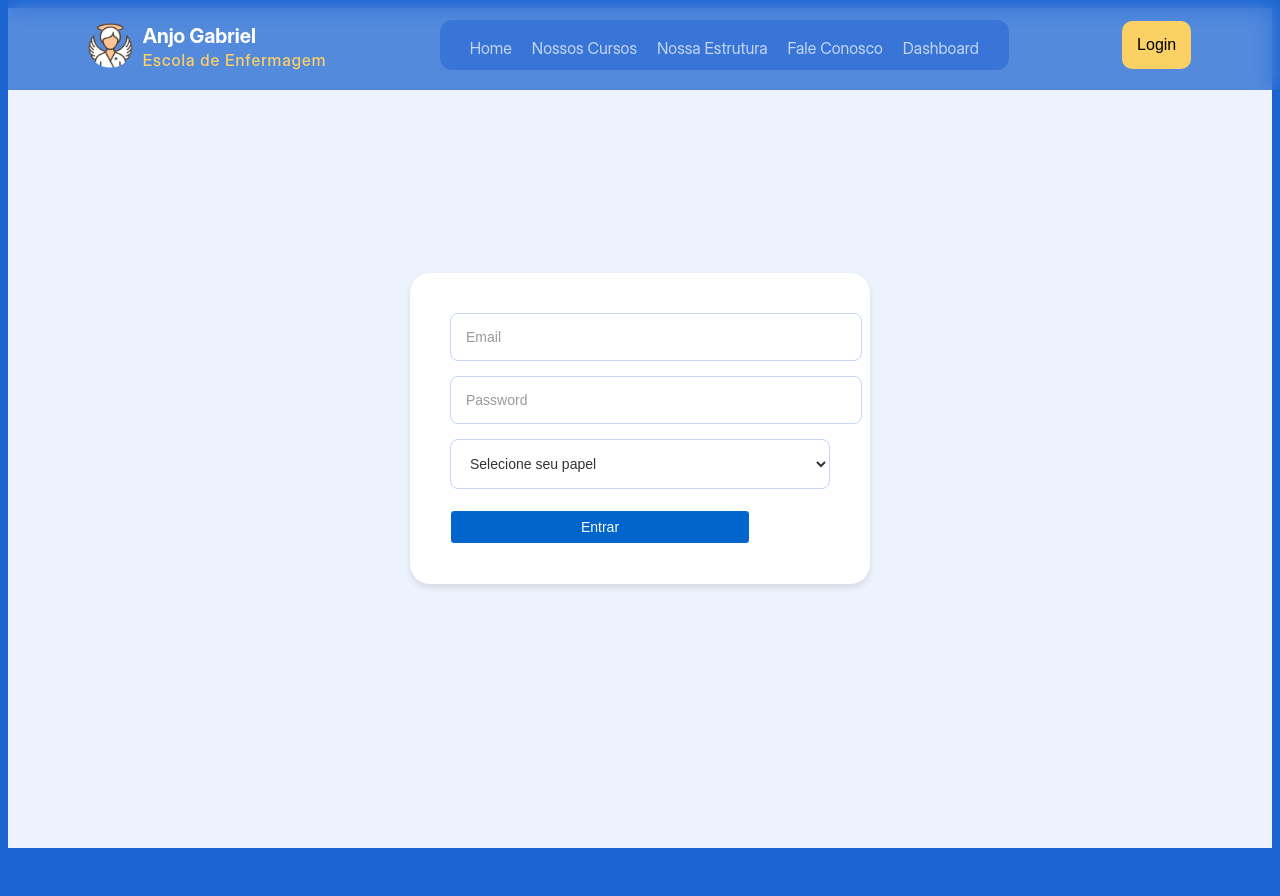
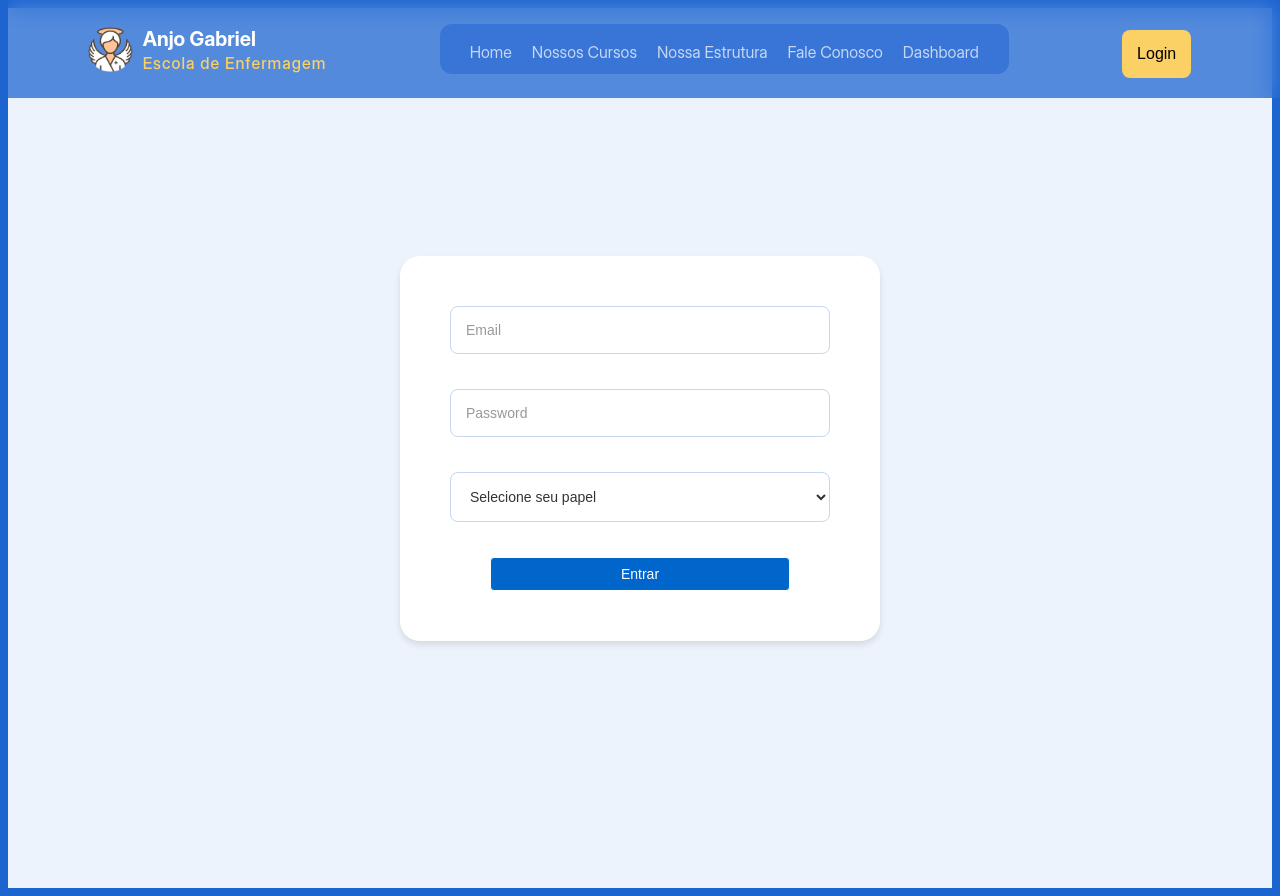
Before and after one commit to MP-oliveira/frontend-anjogabriel, a React (Vite) app in the folder frontend/: page /login in a window 1280 px wide. Before the commit the page ends 856 px from the top, so only its background shows below. Built offline with nearby package versions, Linux system fonts and the light colour scheme.

Commit message:
fix: circular load collor

```diff
--- a/frontend/src/components/Transacoes/Transacoes.css
+++ b/frontend/src/components/Transacoes/Transacoes.css
@@ -191,3 +191,19 @@
 .btn-action:hover {
   background-color: #0d3b7d;
 }
+
+.loading-container {
+  display: flex;
+  flex-direction: column;
+  align-items: center;
+  justify-content: center;
+  min-height: 100vh;
+  background-color: #1a53a2;
+  color: #fff;
+  gap: 20px;
+}
+
+.loading-container p {
+  font-size: 18px;
+  margin: 0;
+}
--- a/frontend/src/components/Transacoes/Transacoes.jsx
+++ b/frontend/src/components/Transacoes/Transacoes.jsx
@@ -3,6 +3,7 @@ import axios from 'axios';
 import './Transacoes.css'; // Certifique-se de que o CSS está correto
 import { Link } from 'react-router-dom';
 import VoltarButton from '../VoltarButton/VoltarButton';
+import { CircularProgress } from '@mui/material';
 
 function Transacoes() {
   const [transacoes, setTransacoes] = useState([]);
@@ -42,7 +43,12 @@ function Transacoes() {
   };
 
   if (loading) {
-    return <div>Carregando transações...</div>;
+    return (
+      <div className="loading-container">
+        <CircularProgress sx={{ color: '#fff' }} />
+        <p>Carregando transações...</p>
+      </div>
+    );
   }
 
   return (
--- a/frontend/src/pages/Login/Login.css
+++ b/frontend/src/pages/Login/Login.css
@@ -4,16 +4,19 @@
   align-items: center;
   min-height: 100vh;
   background-color: #EDF3FC;
-  padding: 20px;
+  padding: 40px;
 }
 
 .login-form {
   background-color: white;
-  padding: 40px;
+  padding: 50px;
   border-radius: 20px;
   box-shadow: 0 4px 6px rgba(0, 0, 0, 0.1);
   width: 100%;
-  max-width: 400px;
+  max-width: 450px;
+  display: flex;
+  flex-direction: column;
+  gap: 20px;
 }
 
 .login-form h2 {
@@ -33,7 +36,7 @@
   color: #555;
 }
 
-input, select {
+.form-input {
   width: 100%;
   padding: 15px;
   font-size: 14px;
@@ -41,8 +44,8 @@ input, select {
   color: #333;
   border: 1px solid #C6D6F3;
   border-radius: 8px;
-  margin-bottom: 20px;
   outline-color: #C6D6F3;
+  box-sizing: border-box;
 }
 
 input::placeholder {
@@ -55,10 +58,11 @@ input::placeholder {
   background-color: #FBD064;
   color: #000;
   border: none;
-  border-radius: 10px;
+  border-radius: 8px;
   font-size: 16px;
   cursor: pointer;
   transition: background-color 0.3s;
+  margin-top: 10px;
 }
 
 .login-button:hover, .aluno-btn:hover {
--- a/frontend/src/pages/Login/Login.jsx
+++ b/frontend/src/pages/Login/Login.jsx
@@ -61,13 +61,19 @@ function Login() {
           value={password}
           onChange={(e) => setPassword(e.target.value)}
           placeholder="Password"
+          className="form-input"
         />
-        <select value={role} onChange={(e) => setRole(e.target.value)} required>
+        <select
+          value={role}
+          onChange={(e) => setRole(e.target.value)}
+          required
+          className="form-input"
+        >
           <option value="">Selecione seu papel</option>
           <option value="admin">Admin</option>
           <option value="professor">Professor</option>
         </select>
-        <button type="submit" className="aluno-btn">
+        <button type="submit" className="form-input aluno-btn">
           Entrar
         </button>
       </form>
```
